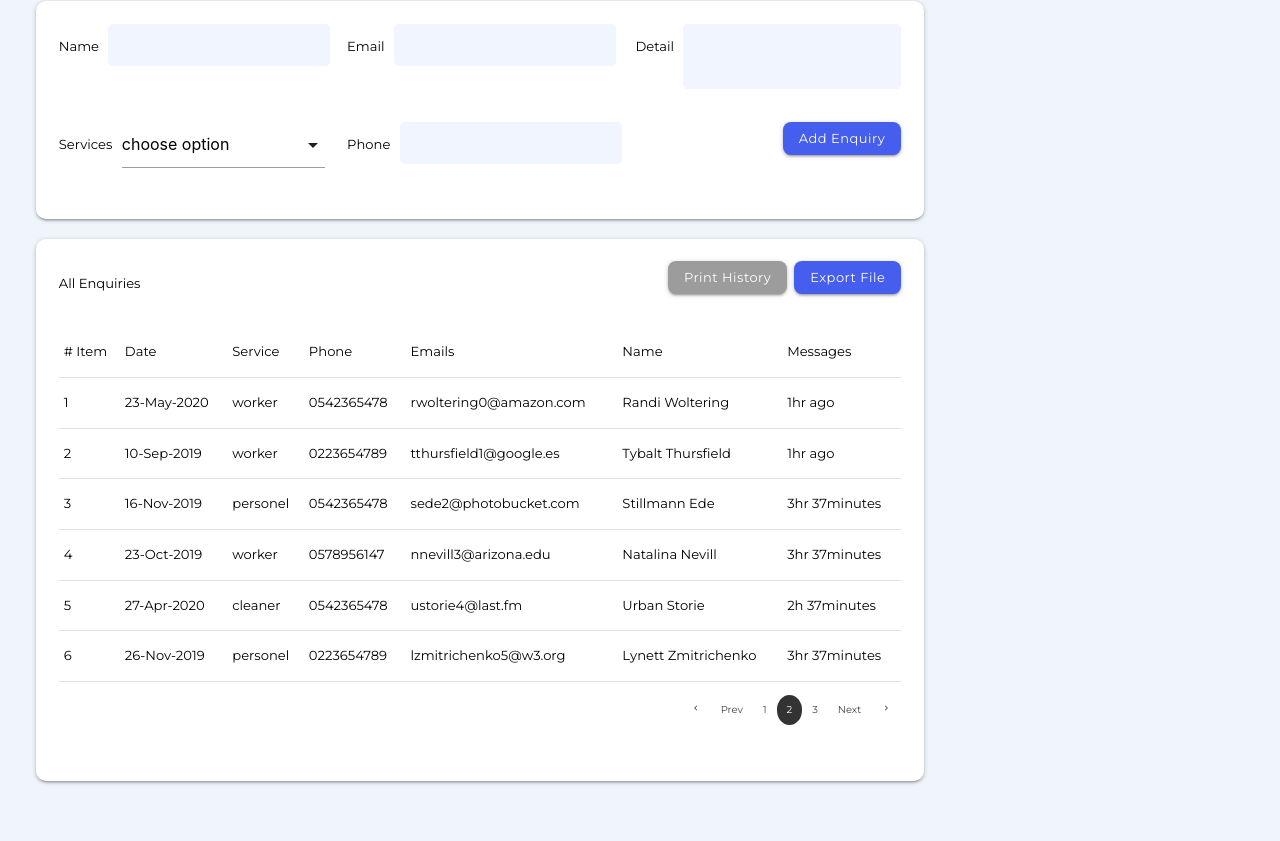
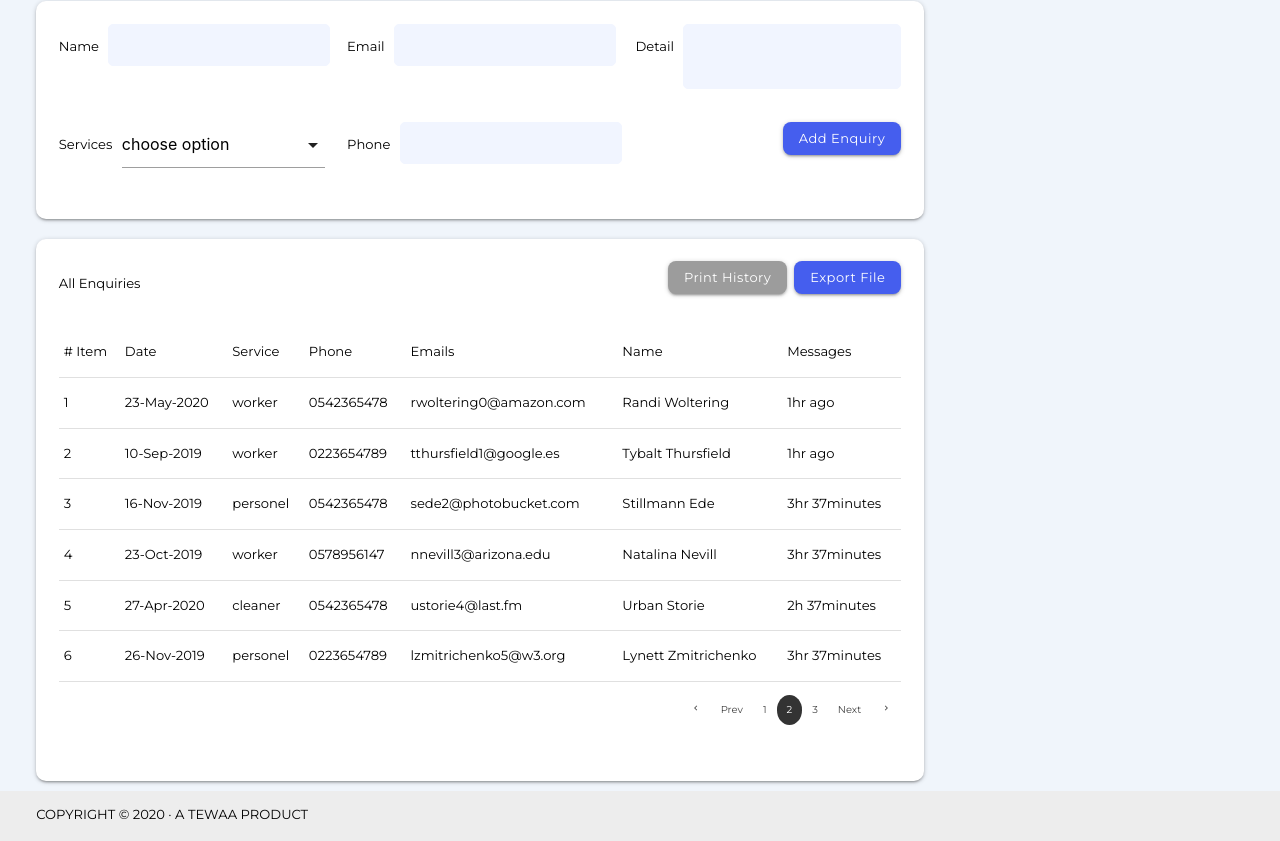
Before and after one commit to danielkpodo/webber-test, a React (Create React App) app: page / in a window 1280 px wide. Shown: the part 274-1115 px from the top of the page. Before the commit the page ends 1075 px from the top, so only its background shows below. Built offline with nearby package versions, Linux system fonts and the light colour scheme.

Commit message:
completed footer

```diff
--- /dev/null
+++ b/src/components/Footer.js
@@ -0,0 +1,18 @@
+import React from "react";
+
+const Footer = () => {
+  return (
+    <footer id="footer">
+      <div className="row footer-content resizer">
+        <div className="col 12 m12 s12">
+          <p>
+            Copyright &copy; 2020 <span className="dot">&middot;</span> A Tewaa
+            Product
+          </p>
+        </div>
+      </div>
+    </footer>
+  );
+};
+
+export default Footer;
--- a/src/components/table/Pagination.js
+++ b/src/components/table/Pagination.js
@@ -2,7 +2,7 @@ import React from "react";
 
 const Pagination = () => {
   return (
-    <ul class="pagination">
+    <ul className="pagination">
       <li className="waves-effect">
         <a href="#!">
           <i className="material-icons pg-icon">chevron_left</i>
--- a/src/containers/App.css
+++ b/src/containers/App.css
@@ -210,6 +210,14 @@
   border-radius: 100%;
 }
 
+#footer {
+  background: #ededed;
+  color: #000;
+  text-transform: uppercase;
+  height: 50px;
+  margin-top: -0.625rem;
+}
+
 body {
   background: #f0f5fb;
   overflow-x: hidden;
--- a/src/containers/App.js
+++ b/src/containers/App.js
@@ -4,6 +4,7 @@ import Header from "../components/Header";
 import Dashboard from "../components/Dashboard";
 import Form from "../components/forms/Form";
 import Table from "../components/table/Table";
+import Footer from "../components/Footer";
 
 function App() {
   return (
@@ -18,6 +19,9 @@ function App() {
           </div>
           <div className="col l3">Sidebar</div>
         </div>
+        <footer>
+          <Footer />
+        </footer>
       </main>
     </div>
   );
--- a/src/containers/App.scss
+++ b/src/containers/App.scss
@@ -4,6 +4,7 @@
 @import "./scss/partials/dashboard";
 @import "./scss/partials/forms";
 @import "./scss/partials/enquiry-table";
+@import "./scss/partials/footer";
 
 body {
   background: $body-bg;
--- /dev/null
+++ b/src/containers/scss/partials/_footer.scss
@@ -0,0 +1,7 @@
+#footer {
+  background: $footer-color;
+  color: #000;
+  text-transform: uppercase;
+  height: 50px;
+  margin-top: -0.625rem;
+}
```
Also changed, not shown: 1 other file (tests, documents, lock files or other folders).
